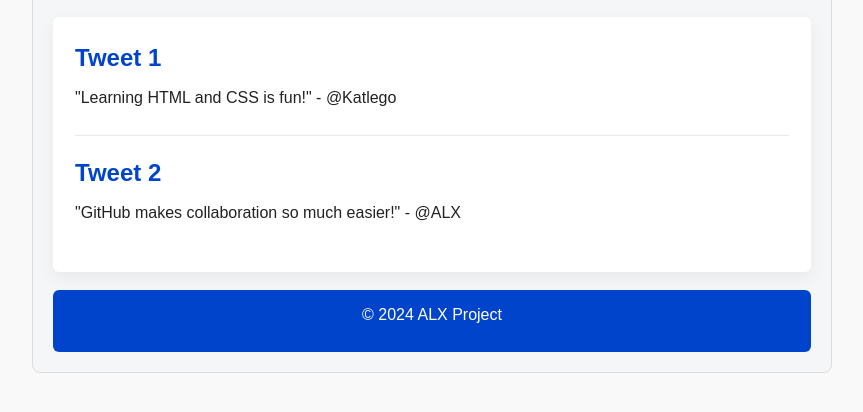
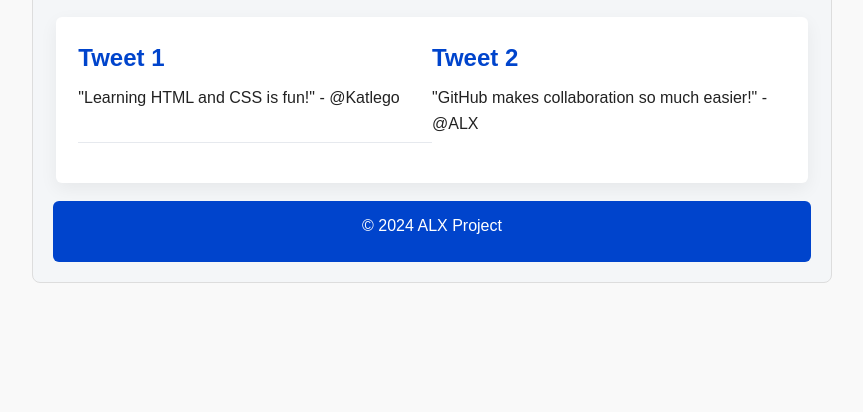
Before and after one commit to Katlego779/alx_html_css, a plain HTML site: page css_basic/tweets.html in a window 1280 px wide. Shown: the part 130-542 px from the top of the page, without its empty margins (208-1071 px from the left). Drawn offline with Linux system fonts and the light colour scheme.

Commit message:
Add Task 1 Flexbox positioning

```diff
--- a/css_basic/styles.css
+++ b/css_basic/styles.css
@@ -105,3 +105,29 @@ footer {
   nav ul li { display: block; margin: 6px 0; }
   main { padding: 14px; }
 }
+/* --- Task 1: Flexbox positioning --- */
+
+/* Body as vertical flex container */
+body {
+    display: flex;
+    flex-direction: column; /* header, main, footer stacked */
+}
+
+/* Main as horizontal flex container */
+main {
+    display: flex;
+    flex-direction: row; /* article and aside side by side */
+    flex: auto;           /* automatic height and width */
+}
+
+/* Article takes 2/3 width, scrollable */
+article {
+    flex: 2;
+    overflow-y: auto;
+}
+
+/* Aside takes 1/3 width, scrollable */
+aside {
+    flex: 1;
+    overflow-y: auto;
+}
```
